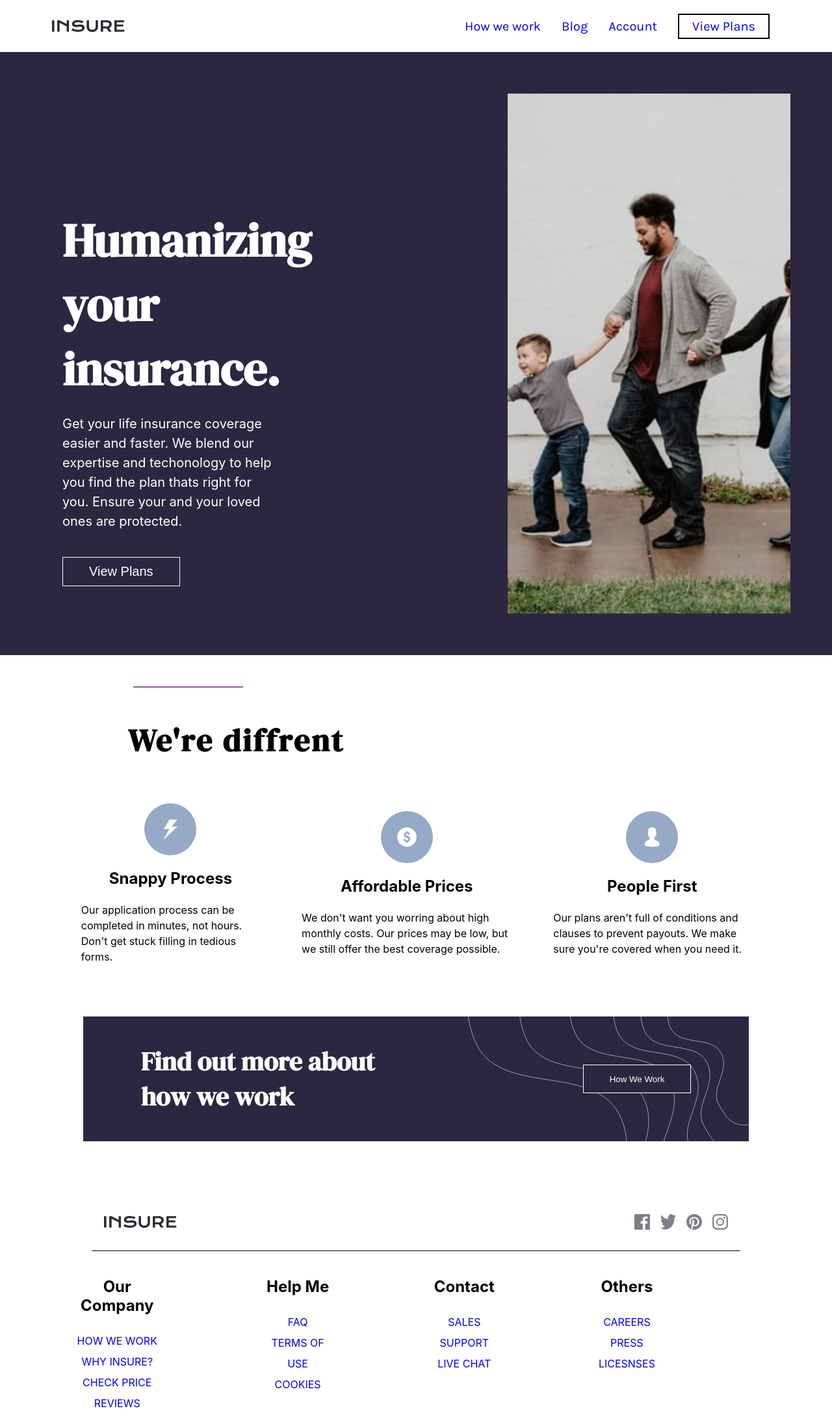
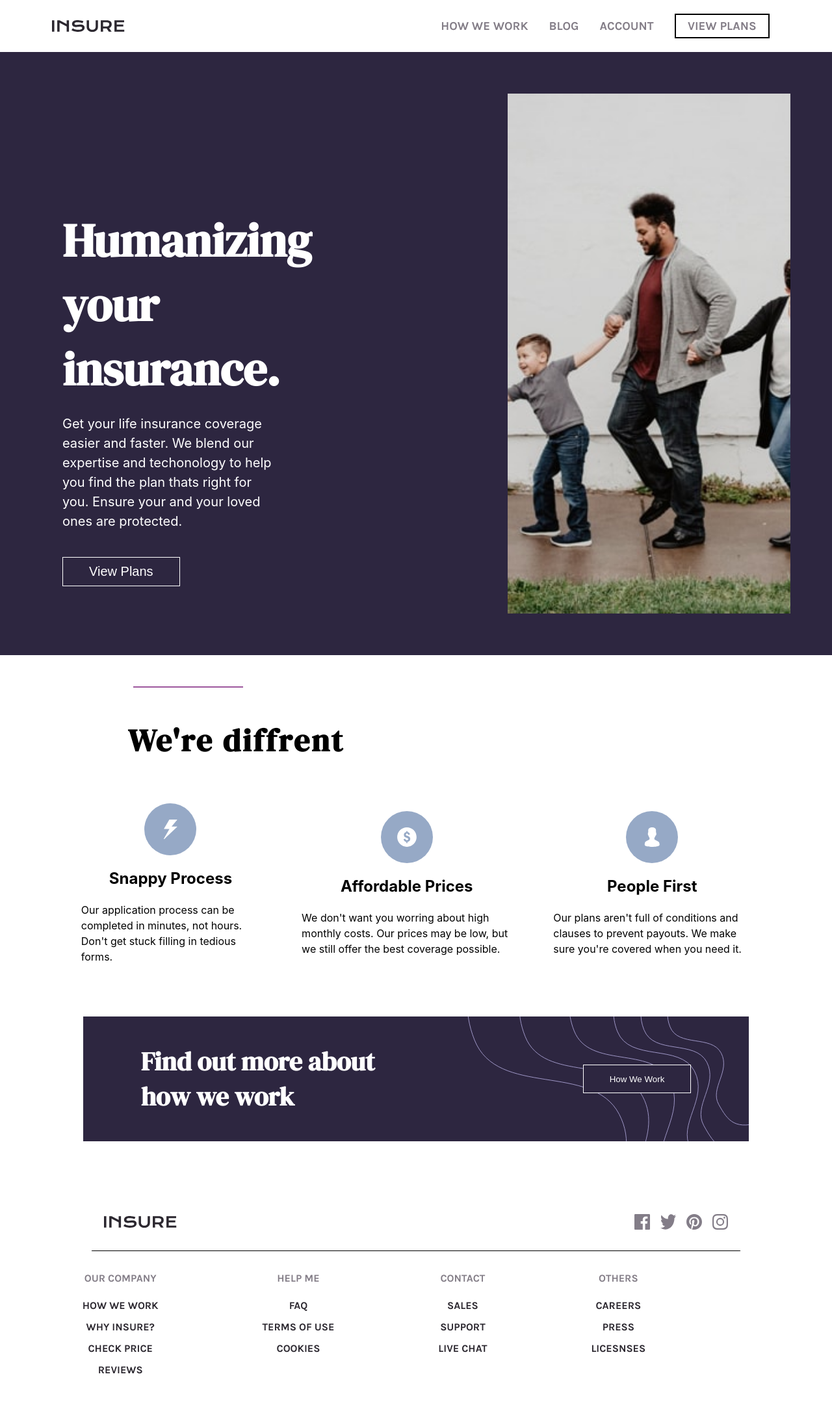
Before and after one commit to Mfried95/insure-landing-page, a React (Create React App) app: page / in a window 1280 px wide. Shown: the whole page at 65% size. After the commit the page ends 2140 px from the top, so only its background shows below. Built offline with nearby package versions, Linux system fonts and the light colour scheme.

Commit message:
Updated footer and navigation
- Changed font sizing and colors on navigation and footer

```diff
--- a/src/Styles/footer.css
+++ b/src/Styles/footer.css
@@ -36,10 +36,21 @@
 
 .links a{
     text-decoration: none;
+    color: hsl(270, 9%, 17%);
+    font-family: 'Karla', sans-serif;
+    font-weight: 700;
+    font-size: 1rem;
+    text-transform: uppercase;
+    cursor: pointer;
 }
 
 .links h2{
     padding: 1em 0;
+    color: hsl(273, 4%, 51%);
+    font-family: 'Karla', sans-serif;
+    font-weight: 700;
+    font-size: 1rem;
+    text-transform: uppercase;
 }
 
 
@@ -90,4 +101,6 @@
     border-bottom: solid black 1px;
 }
 
+
+
 }
--- a/src/Styles/navigation.css
+++ b/src/Styles/navigation.css
@@ -14,8 +14,11 @@ nav{
 nav a{
     margin: 0 1rem;
     text-decoration: none;
-    font-size: 1.25rem;
+    font-size: 1.15rem;
     font-family: 'Karla', sans-serif;
+    color: hsl(273, 4%, 51%);
+    text-transform: uppercase;
+    font-weight: 700;
 }
 
 nav a:hover{
```
